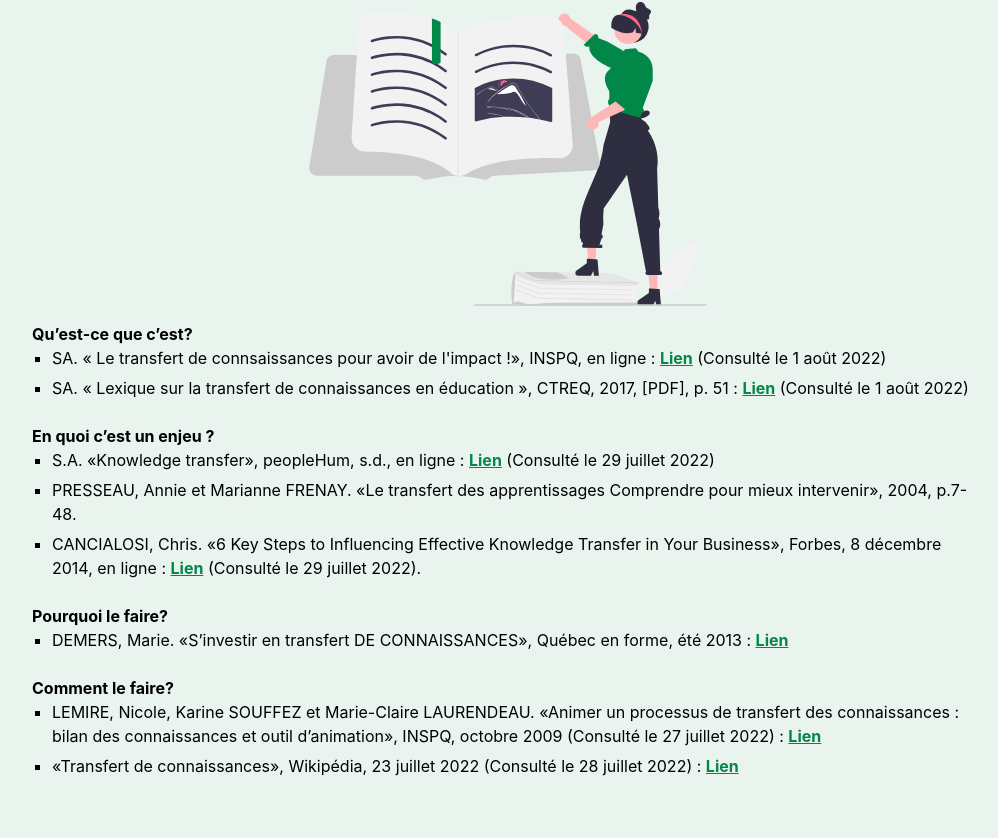
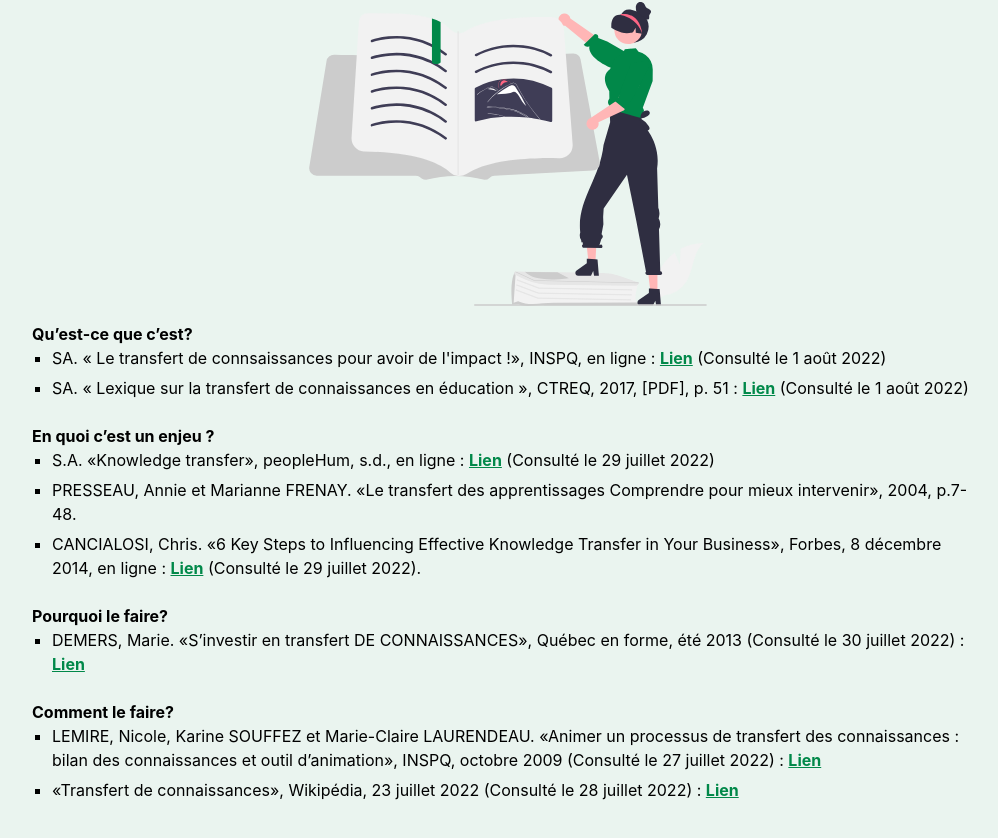
Before and after one commit to odeschenes-uds-dinf-s2/ADM124_defi, a React (Create React App) app: page /informations in a window 1280 px wide. Shown: the part 3830-4668 px from the top of the page, without its empty margins (132-1130 px from the left). Built offline with nearby package versions, Linux system fonts and the light colour scheme.

Commit message:
Update Informations.jsx

```diff
--- a/src/component/Informations/Informations.jsx
+++ b/src/component/Informations/Informations.jsx
@@ -216,7 +216,7 @@ export function Informations() {
             <br/>
             <b>Pourquoi le faire?</b>
             <ul>
-              <li>DEMERS, Marie. «S’investir en transfert DE CONNAISSANCES», Québec en forme, été 2013 : <a
+              <li>DEMERS, Marie. «S’investir en transfert DE CONNAISSANCES», Québec en forme, été 2013 (Consulté le 30 juillet 2022) : <a
                 href="https://bel.uqtr.ca/id/eprint/1903/1/Transfert_de_connaissances.pdf">Lien</a>
               </li>
             </ul>
```
